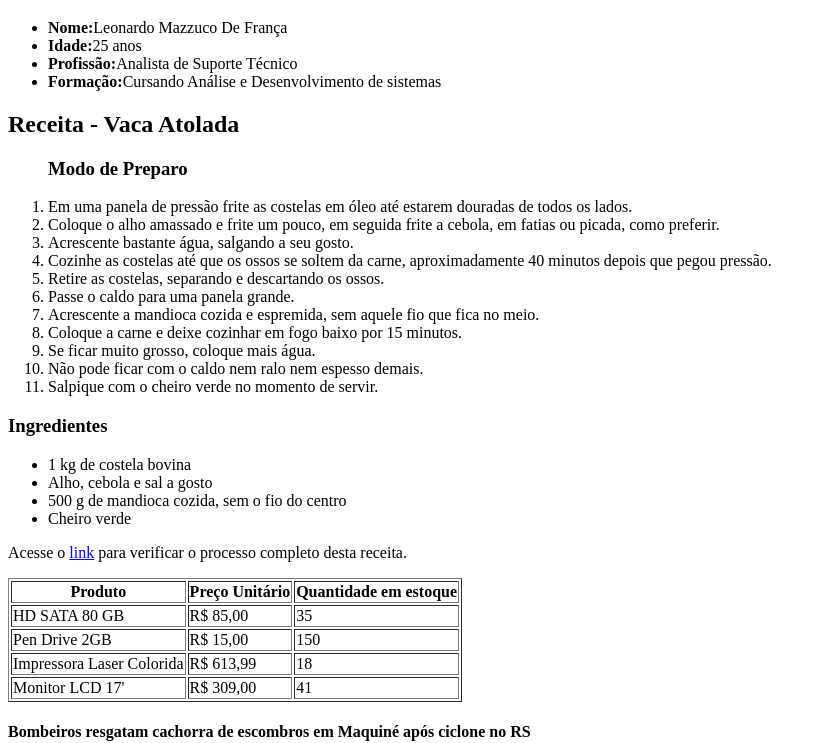
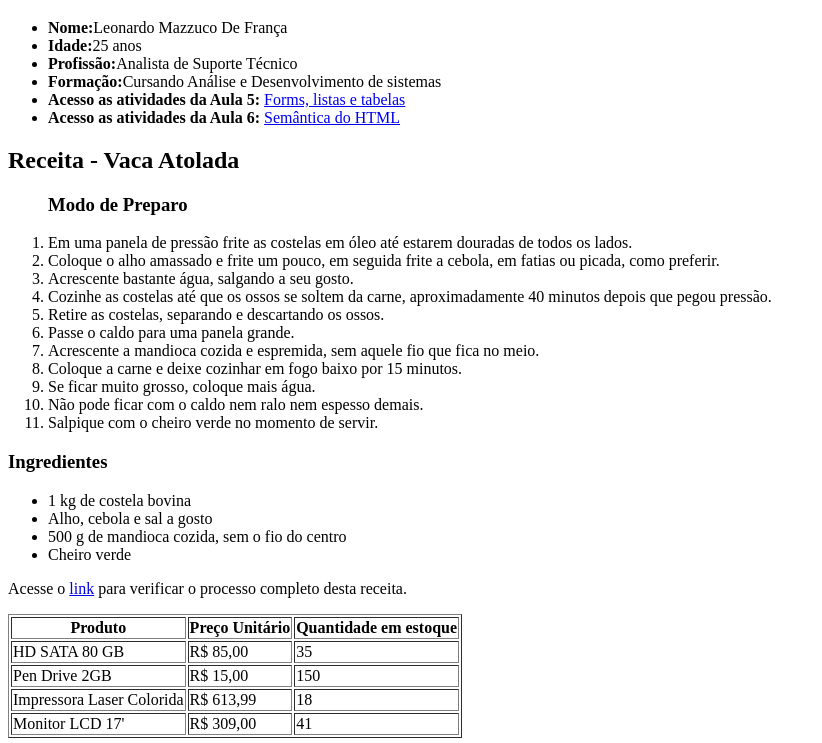
Before and after one commit to LeonardoMazzuco/Complementar1, a plain HTML site: page index.html in a window 1280 px wide. Shown: the part 61-804 px from the top of the page, without its empty margins (0-822 px from the left). Drawn offline with Linux system fonts and the light colour scheme.

Commit message:
Inclui link para as atividades anteriores no arquivo principal.

```diff
--- a/index.html
+++ b/index.html
@@ -13,6 +13,8 @@
                 <li><b>Idade:</b>25 anos</li>
                 <li><b>Profissão:</b>Analista de Suporte Técnico</li>
                 <li><b>Formação:</b>Cursando Análise e Desenvolvimento de sistemas</li>
+                <li><b>Acesso as atividades da Aula 5:</b> <a href="../Atividades Aula 5/Forms.html">Forms, listas e tabelas</a></li>
+                <li><b>Acesso as atividades da Aula 6:</b> <a href="../Atividades Aula 6/semantica.html">Semântica do HTML </a></li>
             </ul>
     </header>
 
```
